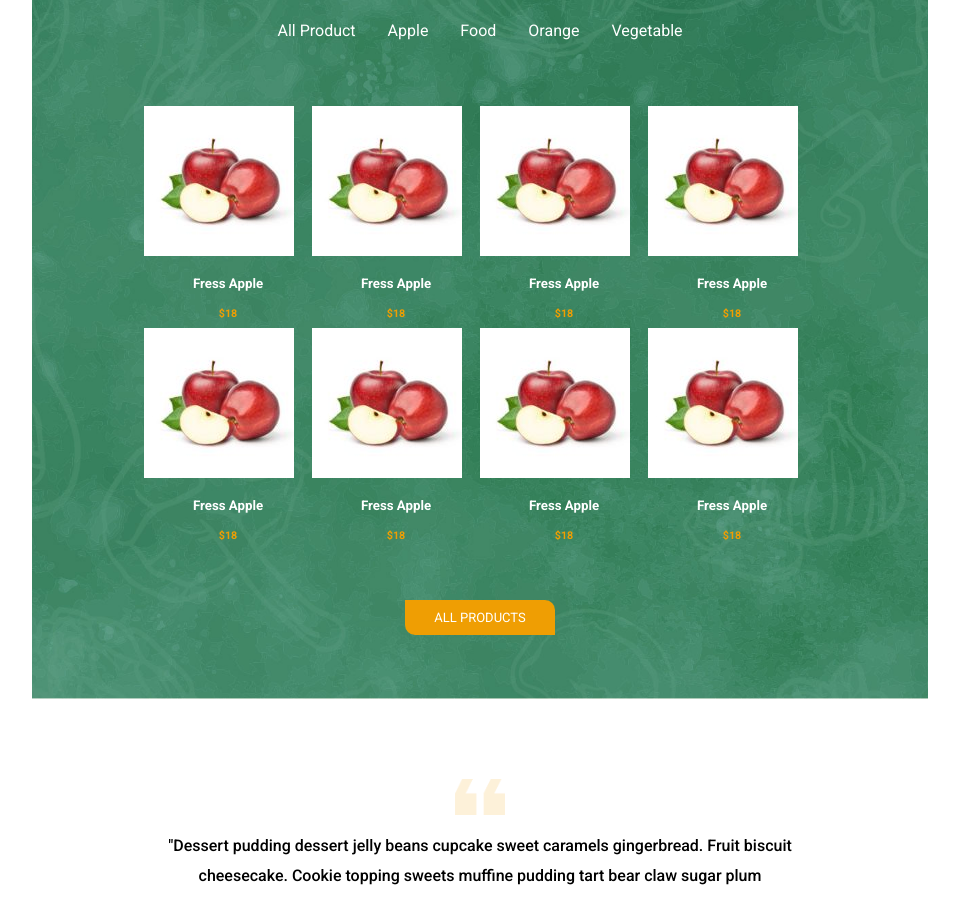
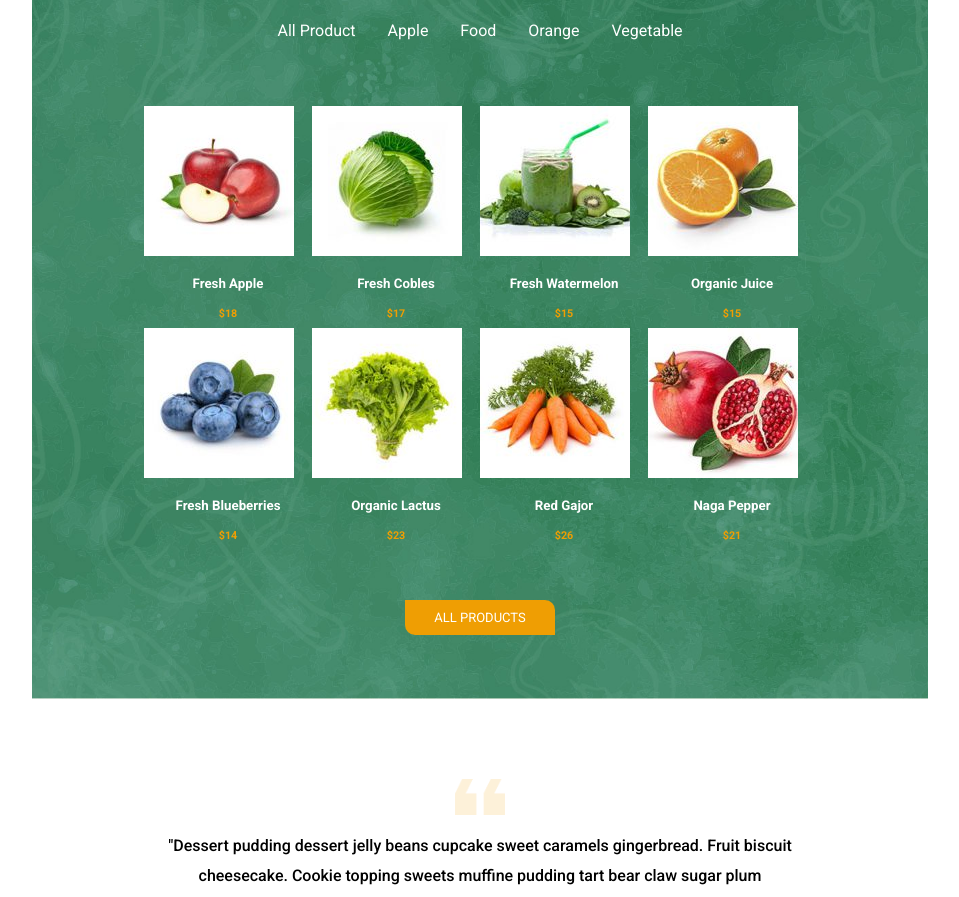
Before and after one commit to RiccardoSansone/proj-html-vuejs, a Vue app: page / in a window 1280 px wide. Shown: the part 1273-2170 px from the top of the page, without its empty margins (160-1119 px from the left). Built offline with nearby package versions, Linux system fonts and the light colour scheme.

Commit message:
fix details

```diff
--- a/src/App.vue
+++ b/src/App.vue
@@ -199,64 +199,64 @@ import './assets/scss/style.scss'
                     <div class="imgTop">
                         <img src="./assets/img/s5-150x150.jpg" alt="">
                     </div>
-                    <h5 class="color-white text-center">Fress Apple</h5>
+                    <h5 class="color-white text-center">Fresh Apple</h5>
                     <h6 class="color-secondary text-center">$18</h6>
                 </div>
                 <!-- card -->
                 <div class="card column gap-1">
                     <div class="imgTop">
-                        <img src="./assets/img/s5-150x150.jpg" alt="">
+                        <img src="./assets/img/s2-150x150.jpg" alt="">
                     </div>
-                    <h5 class="color-white text-center">Fress Apple</h5>
-                    <h6 class="color-secondary text-center">$18</h6>
+                    <h5 class="color-white text-center">Fresh Cobles</h5>
+                    <h6 class="color-secondary text-center">$17</h6>
                 </div>
                 <!-- card -->
                 <div class="card column gap-1">
                     <div class="imgTop">
-                        <img src="./assets/img/s5-150x150.jpg" alt="">
+                        <img src="./assets/img/s8-150x150.jpg" alt="">
                     </div>
-                    <h5 class="color-white text-center">Fress Apple</h5>
-                    <h6 class="color-secondary text-center">$18</h6>
+                    <h5 class="color-white text-center">Fresh Watermelon</h5>
+                    <h6 class="color-secondary text-center">$15</h6>
                 </div>
                 <!-- card -->
                 <div class="card column gap-1">
                     <div class="imgTop">
-                        <img src="./assets/img/s5-150x150.jpg" alt="">
+                        <img src="./assets/img/s1-150x150.jpg" alt="">
                     </div>
-                    <h5 class="color-white text-center">Fress Apple</h5>
-                    <h6 class="color-secondary text-center">$18</h6>
+                    <h5 class="color-white text-center">Organic Juice</h5>
+                    <h6 class="color-secondary text-center">$15</h6>
                 </div>
                 <!-- card -->
                 <div class="card column gap-1">
                     <div class="imgTop">
-                        <img src="./assets/img/s5-150x150.jpg" alt="">
+                        <img src="./assets/img/s4-150x150.jpg" alt="">
                     </div>
-                    <h5 class="color-white text-center">Fress Apple</h5>
-                    <h6 class="color-secondary text-center">$18</h6>
+                    <h5 class="color-white text-center">Fresh Blueberries</h5>
+                    <h6 class="color-secondary text-center">$14</h6>
                 </div>
                 <!-- card -->
                 <div class="card column gap-1">
                     <div class="imgTop">
-                        <img src="./assets/img/s5-150x150.jpg" alt="">
+                        <img src="./assets/img/s10-150x150.jpg" alt="">
                     </div>
-                    <h5 class="color-white text-center">Fress Apple</h5>
-                    <h6 class="color-secondary text-center">$18</h6>
+                    <h5 class="color-white text-center">Organic Lactus</h5>
+                    <h6 class="color-secondary text-center">$23</h6>
                 </div>
                 <!-- card -->
                 <div class="card column gap-1">
                     <div class="imgTop">
-                        <img src="./assets/img/s5-150x150.jpg" alt="">
+                        <img src="./assets/img/s9-150x150.jpg" alt="">
                     </div>
-                    <h5 class="color-white text-center">Fress Apple</h5>
-                    <h6 class="color-secondary text-center">$18</h6>
+                    <h5 class="color-white text-center">Red Gajor</h5>
+                    <h6 class="color-secondary text-center">$26</h6>
                 </div>
                 <!-- card -->
                 <div class="card column gap-1">
                     <div class="imgTop">
-                        <img src="./assets/img/s5-150x150.jpg" alt="">
+                        <img src="./assets/img/s7-150x150.jpg" alt="">
                     </div>
-                    <h5 class="color-white text-center">Fress Apple</h5>
-                    <h6 class="color-secondary text-center">$18</h6>
+                    <h5 class="color-white text-center">Naga Pepper</h5>
+                    <h6 class="color-secondary text-center">$21</h6>
                 </div>
             </div>
             <!-- /wrapper -->
```
